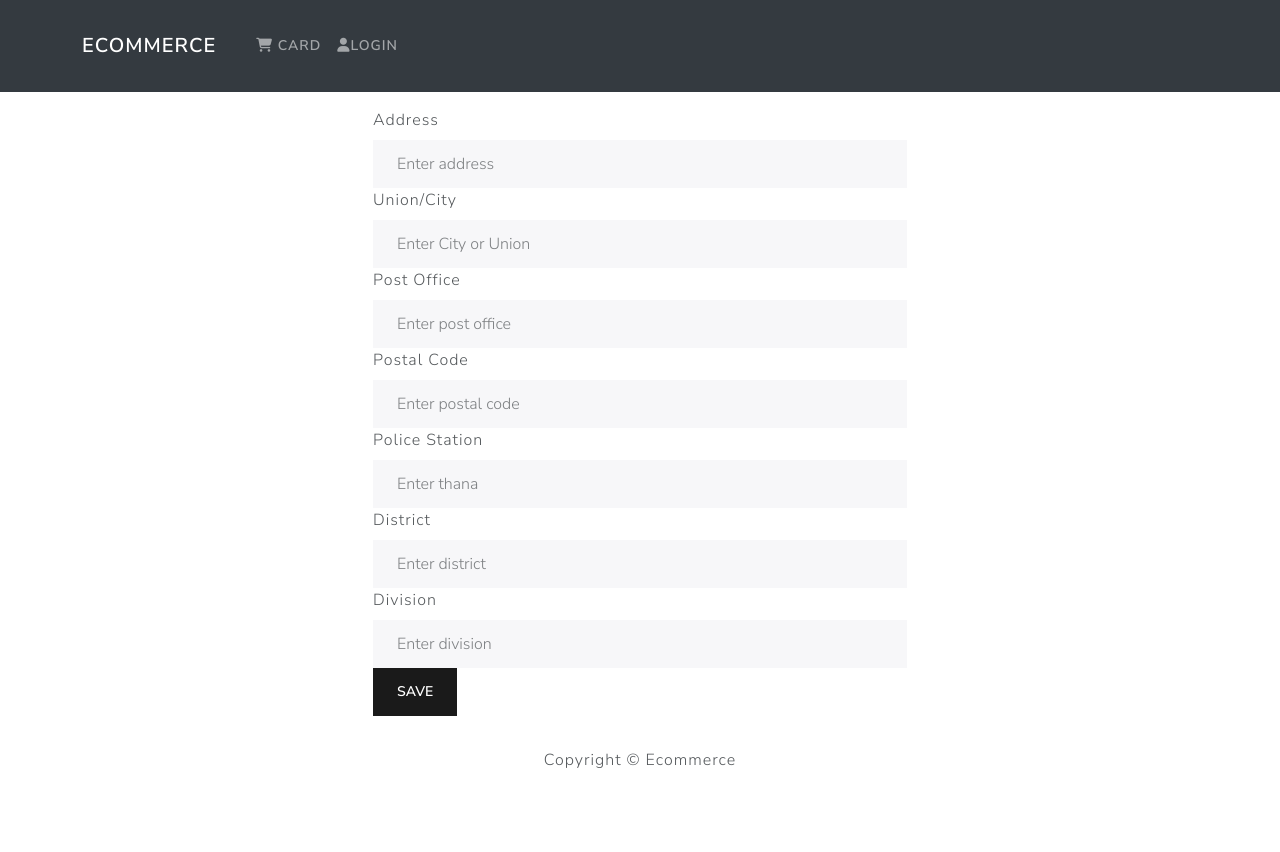
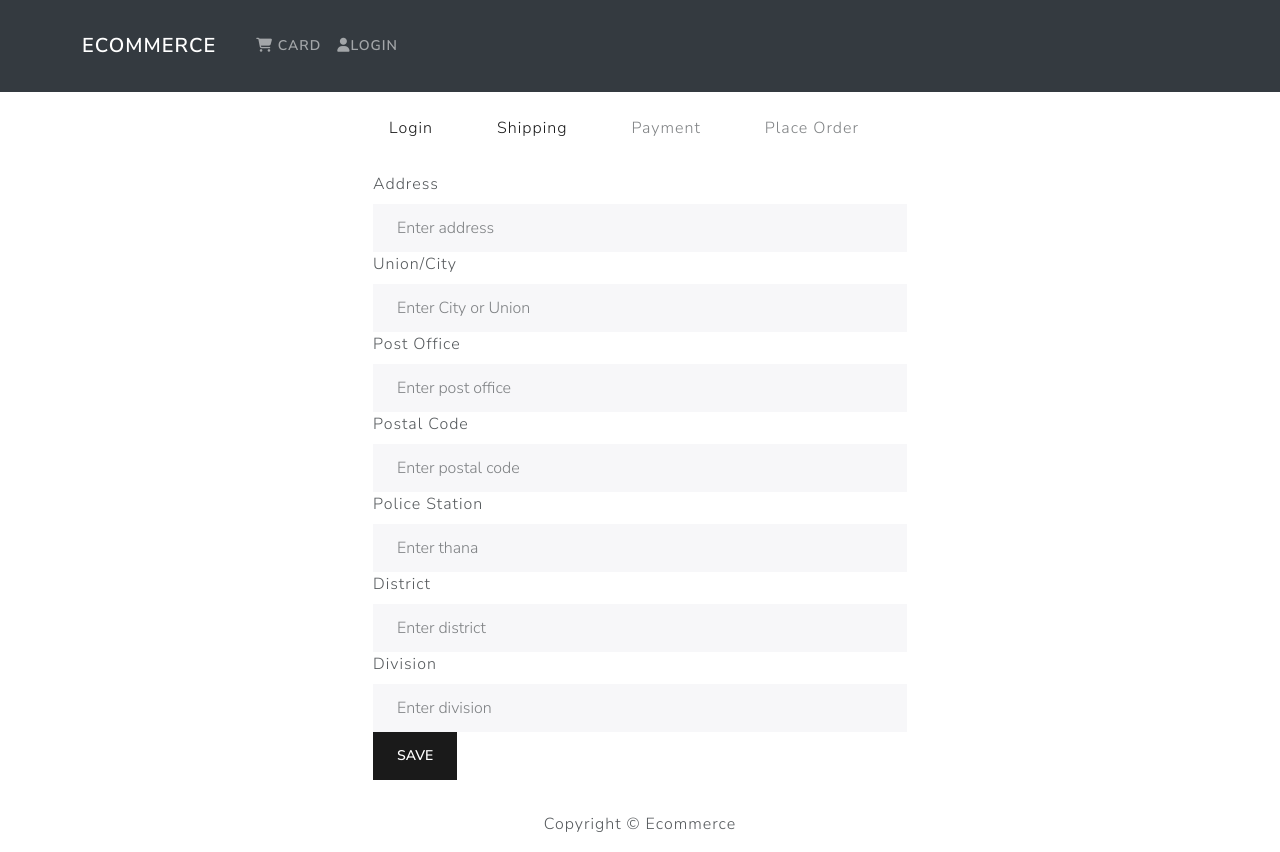
Before and after one commit to akborhossain/ecommerce-django, a React (Create React App) app in the folder frontend/: page /shipping in a window 1280 px wide. Before the commit the page ends 800 px from the top, so only its background shows below. Built offline with nearby package versions, Linux system fonts and the light colour scheme.

Commit message:
checkout steps

```diff
--- /dev/null
+++ b/frontend/src/components/CheckoutSteps.jsx
@@ -0,0 +1,68 @@
+import React from 'react'
+import { Nav } from 'react-bootstrap'
+import { LinkContainer } from 'react-router-bootstrap'
+function CheckoutSteps({ step1, step2, step3, step4 }) {
+
+    return (
+        <Nav className='justify-content-center mb-4'>
+            <Nav.Item>
+                {step1 ? (
+                    <LinkContainer to={'/login'}>
+                        <Nav.Link>
+                            Login
+                        </Nav.Link>
+                    </LinkContainer>
+                ) : (
+                    <Nav.Link disabled>
+                        Login
+                    </Nav.Link>
+                )}
+
+            </Nav.Item>
+            <Nav.Item>
+                {step2 ? (
+                    <LinkContainer to={'/shipping'}>
+                        <Nav.Link>
+                            Shipping
+                        </Nav.Link>
+                    </LinkContainer>
+                ) : (
+                    <Nav.Link disabled>
+                        Shipping
+                    </Nav.Link>
+                )}
+
+            </Nav.Item>
+            <Nav.Item>
+                {step3 ? (
+                    <LinkContainer to={'/payment'}>
+                        <Nav.Link>
+                            Payment
+                        </Nav.Link>
+                    </LinkContainer>
+                ) : (
+                    <Nav.Link disabled>
+                        Payment
+                    </Nav.Link>
+                )}
+
+            </Nav.Item>
+            <Nav.Item>
+                {step4 ? (
+                    <LinkContainer to={'/placeorder'}>
+                        <Nav.Link>
+                            Place Order
+                        </Nav.Link>
+                    </LinkContainer>
+                ) : (
+                    <Nav.Link disabled>
+                        Place Order
+                    </Nav.Link>
+                )}
+
+            </Nav.Item>
+        </Nav>
+    )
+}
+
+export default CheckoutSteps
--- a/frontend/src/pages/RegisterPage.jsx
+++ b/frontend/src/pages/RegisterPage.jsx
@@ -5,6 +5,8 @@ import { useDispatch, useSelector } from "react-redux";
 import Loader from "../components/Loader";
 import Message from "../components/Message";
 import FormContainer from "../components/FormContainer";
+
+
 import { register } from "../actions/userAction";
 
 function RegisterPage() {
--- a/frontend/src/pages/ShippingPage.jsx
+++ b/frontend/src/pages/ShippingPage.jsx
@@ -2,29 +2,41 @@ import React, { useEffect, useState } from "react";
 import { Form, Button } from "react-bootstrap";
 import { useDispatch, useSelector } from "react-redux";
 import FormContainer from "../components/FormContainer";
+import CheckoutSteps from "../components/CheckoutSteps";
+
+import {saveShippingAddress} from '../actions/cartActions'
 
 function ShippingPage() {
 
   const cart=useSelector(state=> state.cart)
   const {shippingAddress}=cart
-
-  const [address, setAddress] = useState("");
-  const [postOffice, setPostOffice] = useState("");
-  const [postalCode, setPostalCode] = useState("");
-  const [union, setUnion] = useState("");
-  const [policeStation, setPoliceStation] = useState("");
-  const [district, setDistrict] = useState("");
-  const [division, setDivision] = useState("");
+  const dispatch=useDispatch();
+  const [address, setAddress] = useState(shippingAddress.address);
+  const [postOffice, setPostOffice] = useState(shippingAddress.postOffice);
+  const [postalCode, setPostalCode] = useState(shippingAddress.postalCode);
+  const [union, setUnion] = useState(shippingAddress.union);
+  const [policeStation, setPoliceStation] = useState(shippingAddress.policeStation);
+  const [district, setDistrict] = useState(shippingAddress.district);
+  const [division, setDivision] = useState(shippingAddress.division);
 
   const submitHandler =(e)=>{
     e.preventDefault()
-
+    dispatch(saveShippingAddress({
+      address,
+      union,
+      postOffice,
+      postalCode,
+      policeStation,
+      district,
+      division
+    }))
 
   }
 
 
   return (
     <FormContainer>
+      <CheckoutSteps step1 step2 />
       <Form onSubmit={submitHandler}>
         <Form.Group controlId="address">
           <Form.Label>Address</Form.Label>
@@ -32,7 +44,7 @@ function ShippingPage() {
             required
             type="text"
             placeholder="Enter address"
-            value={address}
+            value={address ? address:''}
             onChange={(e) => setAddress(e.target.value)}
           ></Form.Control>
         </Form.Group>
@@ -42,7 +54,7 @@ function ShippingPage() {
             required
             type="text"
             placeholder="Enter City or Union"
-            value={union}
+            value={union ? union:''}
             onChange={(e) => setUnion(e.target.value)}
           ></Form.Control>
         </Form.Group>
@@ -52,7 +64,7 @@ function ShippingPage() {
             required
             type="text"
             placeholder="Enter post office"
-            value={postOffice}
+            value={postOffice ? postOffice:''}
             onChange={(e) => setPostOffice(e.target.value)}
           ></Form.Control>
         </Form.Group>
@@ -62,7 +74,7 @@ function ShippingPage() {
             required
             type="text"
             placeholder="Enter postal code"
-            value={postalCode}
+            value={postalCode ? postalCode:''}
             onChange={(e) => setPostalCode(e.target.value)}
           ></Form.Control>
         </Form.Group>
@@ -72,7 +84,7 @@ function ShippingPage() {
             required
             type="text"
             placeholder="Enter thana"
-            value={policeStation}
+            value={policeStation ? policeStation:''}
             onChange={(e) => setPoliceStation(e.target.value)}
           ></Form.Control>
         </Form.Group>
@@ -82,7 +94,7 @@ function ShippingPage() {
             required
             type="text"
             placeholder="Enter district"
-            value={district}
+            value={district ? district:''}
             onChange={(e) => setDistrict(e.target.value)}
           ></Form.Control>
         </Form.Group>
@@ -92,7 +104,7 @@ function ShippingPage() {
             required
             type="text"
             placeholder="Enter division"
-            value={division}
+            value={division ? division:''}
             onChange={(e) => setDivision(e.target.value)}
           ></Form.Control>
         </Form.Group>
```
Also changed, not shown: frontend/src/pages/ProductPage.jsx (renamed from frontend/src/pages/ProductPage.js).
